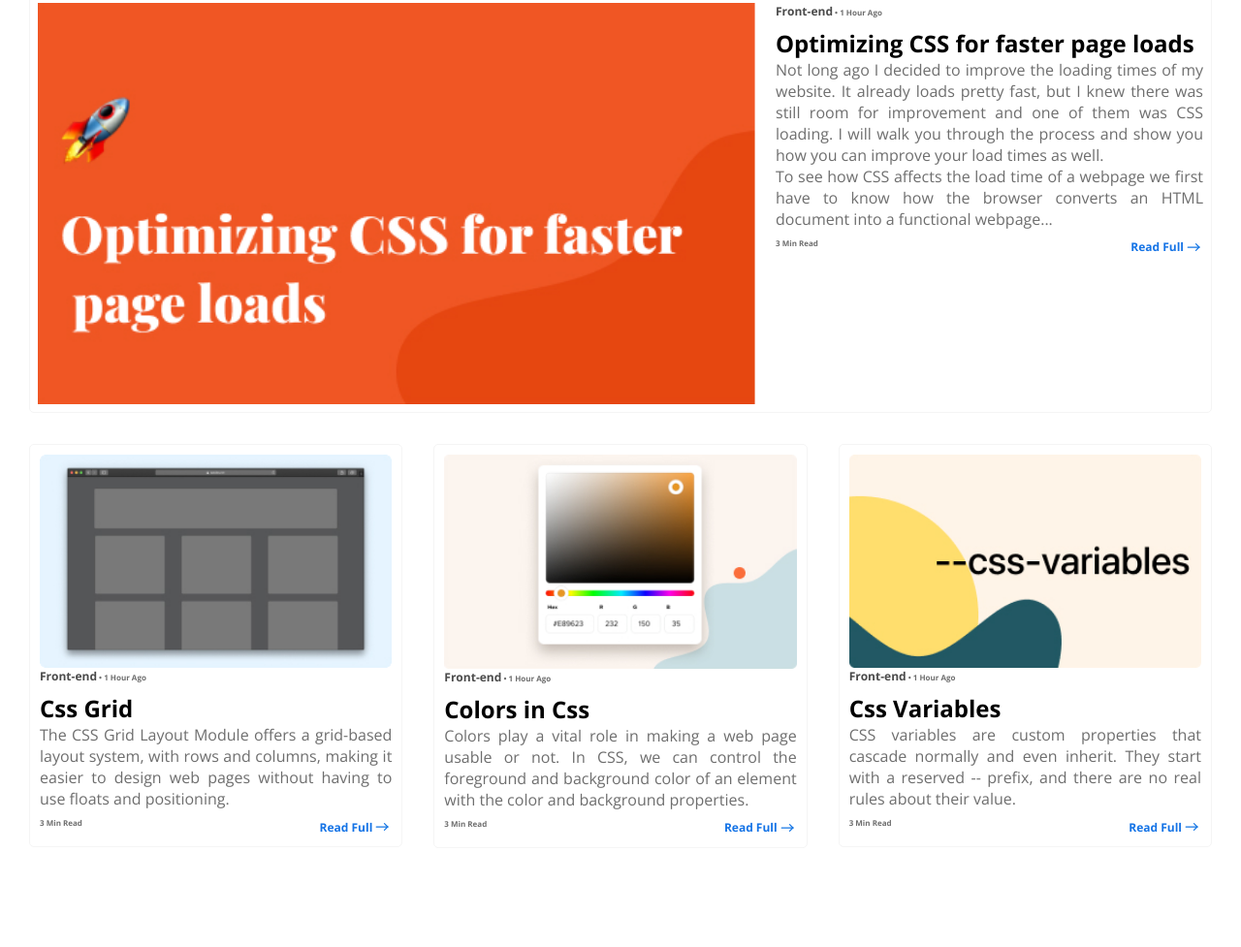
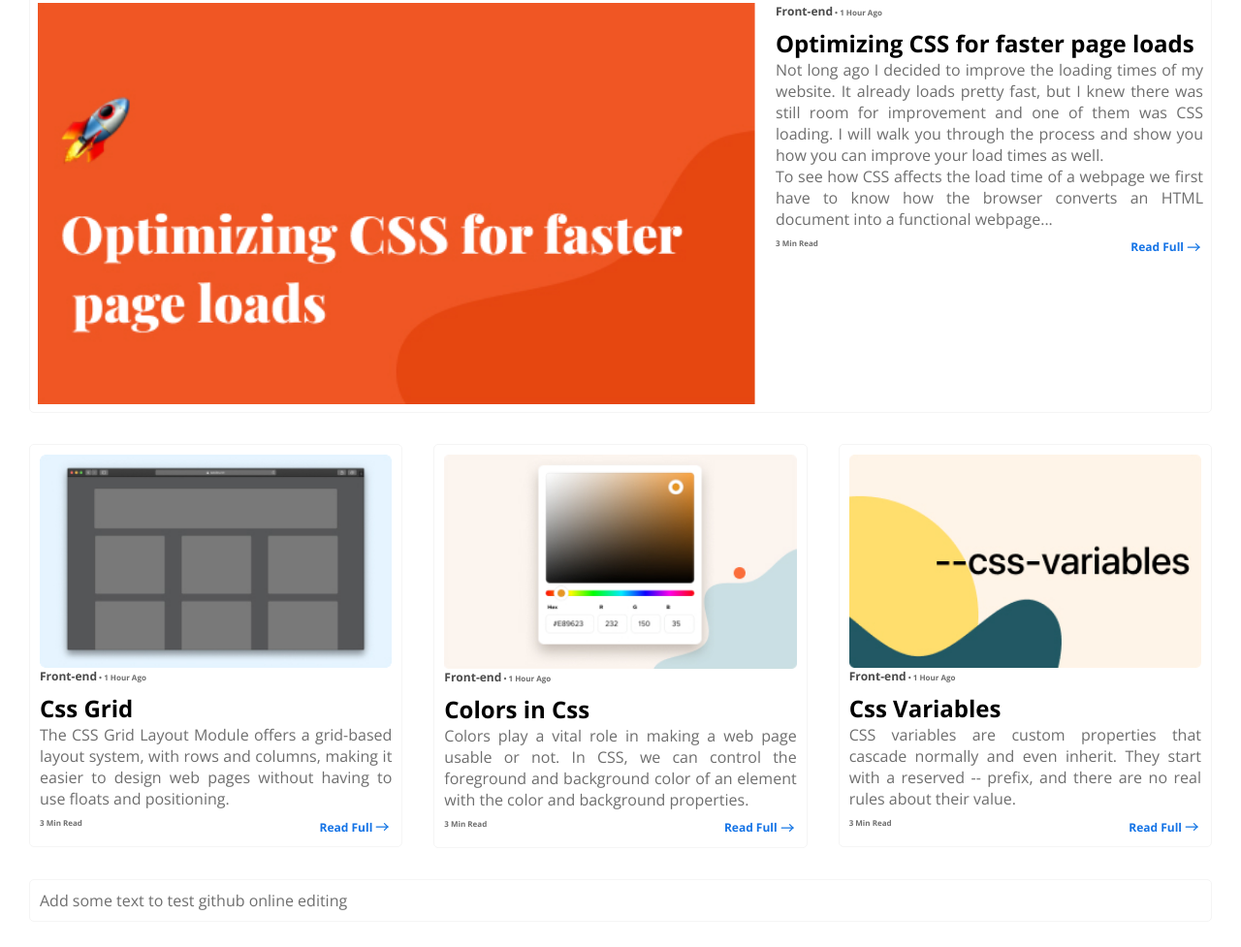
Before and after one commit to mlongano/esercizio-html-css-mini-blog, a plain HTML site: page index.html in a window 1280 px wide. Shown: the part 127-1104 px from the top of the page at 97% size. Before the commit the page ends 1032 px from the top, so only its background shows below. Drawn offline with nearby package versions, Linux system fonts and the light colour scheme.

Commit message:
Check online editing

```diff
--- a/index.html
+++ b/index.html
@@ -83,6 +83,9 @@
                         src="images/right-arrow.svg" alt="right-arrow">
                 </a></footer>
         </article>
+        <article>
+            <p>Add some text to test github online editing</p>
+        </article>
     </aside>
 </body>
 
```
